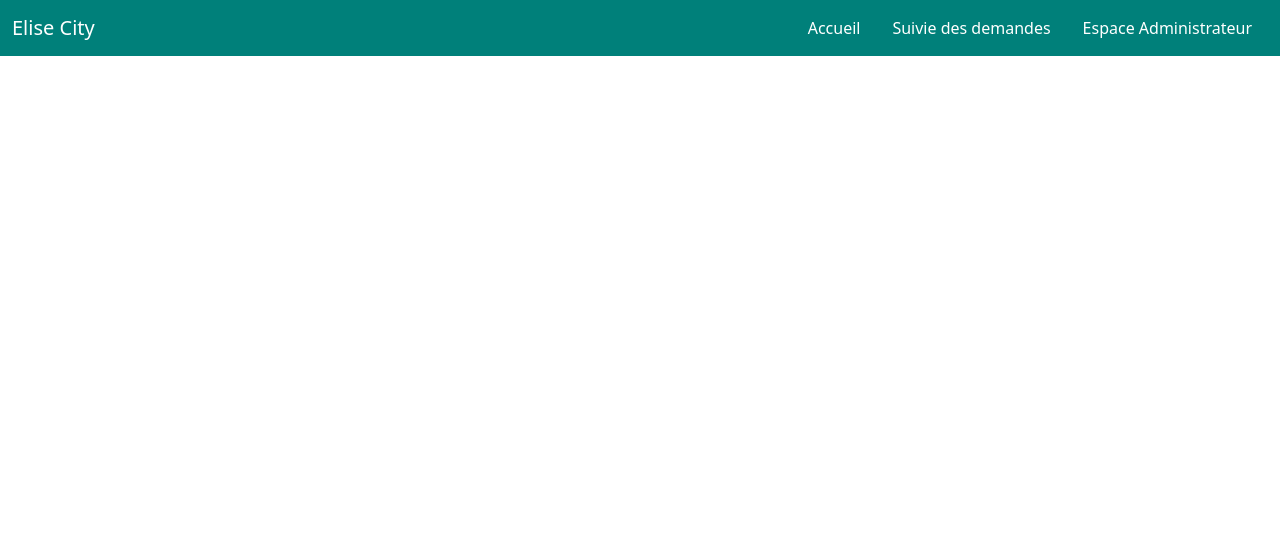
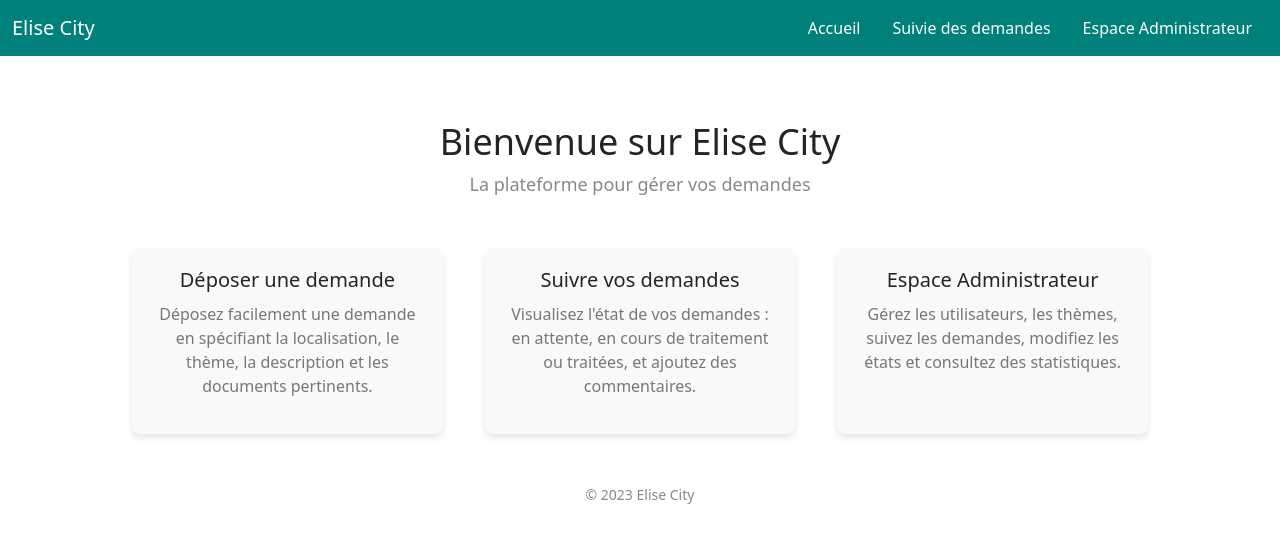
Before and after one commit to ferdawssb/EliseCity-Front, a Vue app: page / in a window 1280 px wide. Shown: the top 542 px of the page. Built offline with nearby package versions, Linux system fonts and the light colour scheme.

Commit message:
gestion de theme

```diff
--- /dev/null
+++ b/src/components/AddRequestType.vue
@@ -0,0 +1,50 @@
+<template>
+  <div class="container mt-4">
+    <h2 class="mb-3">Ajouter un Nouveau Type de Demande</h2>
+    <form @submit.prevent="addType" class="mb-4">
+      <div class="input-group">
+        <input
+          v-model="newType"
+          class="form-control"
+          placeholder="Nouveau Type de Demande"
+        />
+        <div class="input-group-append">
+          <button type="submit" class="btn ">Ajouter</button>
+        </div>
+      </div>
+    </form>
+  </div>
+</template>
+
+<script>
+import axios from "axios";
+
+export default {
+  data() {
+    return {
+      newType: "",
+    };
+  },
+  methods: {
+    addType() {
+      const newTypeData = { Title: this.newType };
+      axios
+        .post("https://localhost:7129/api/RequestType", newTypeData)
+        .then(() => {
+          this.newType = "";
+        })
+        .catch((error) => {
+          console.error("Erreur lors de l'ajout du type de demande:", error);
+        });
+    },
+  },
+};
+</script>
+
+<style scoped>
+button {
+  background-color:#00807a;
+  color: #fff;
+  border: none;
+}
+</style>
--- /dev/null
+++ b/src/components/RequestTypes.vue
@@ -0,0 +1,79 @@
+<template>
+  <div>
+    <h2>Liste des Types de Demande</h2>
+    <ul>
+      <li v-for="type in requestTypes" :key="type.id">
+        {{ type.title }}
+        <button @click="deleteType(type.id)">Supprimer</button>
+      </li>
+    </ul>
+  </div>
+</template>
+
+<script>
+import axios from "axios";
+
+export default {
+  data() {
+    return {
+      requestTypes: [],
+    };
+  },
+  methods: {
+    deleteType(typeId) {
+      axios
+        .delete(`https://localhost:7129/api/RequestType?id=${typeId}`)
+        .then(() => {
+          this.loadRequestTypes();
+        })
+        .catch((error) => {
+          console.error(
+            "Erreur lors de la suppression du type de demande:",
+            error
+          );
+          console.log(error.response); // Affichez la réponse d'erreur
+        });
+    },
+    loadRequestTypes() {
+      axios
+        .get("https://localhost:7129/api/RequestType")
+        .then((response) => {
+          this.requestTypes = response.data;
+        })
+        .catch((error) => {
+          console.error(
+            "Erreur lors du chargement des types de demande:",
+            error
+          );
+        });
+    },
+  },
+  mounted() {
+    this.loadRequestTypes();
+  },
+};
+</script>
+<style scoped>
+.request-types {
+  max-width: 800px;
+  margin: 0 auto;
+}
+
+ul {
+  list-style-type: none;
+  padding: 0;
+}
+
+li {
+  display: flex;
+  justify-content: space-between;
+  align-items: center;
+  padding: 8px 0;
+  border-bottom: 1px solid #ccc;
+}
+
+.btn-danger {
+  background-color: #dc3545;
+  color: white;
+}
+</style>
--- a/src/router/index.js
+++ b/src/router/index.js
@@ -37,6 +37,12 @@ const router = createRouter({
       name: 'Request',
       component: () => import('../views/Request.vue'),
       props: true
+    },
+    {
+      path:'/gestionTheme' ,
+      name: 'ThemeManagement',
+      component: () => import('../views/GestionTheme.vue'),
+      props: true
     }
   ]
 })
--- a/src/views/Espacead.vue
+++ b/src/views/Espacead.vue
@@ -11,7 +11,7 @@
             Gestion des utilisateurs
           </router-link>
 
-          <router-link to="/themes" class="btn btn-primary custom-btn mb-3">
+          <router-link to="/gestionTheme" class="btn btn-primary custom-btn mb-3">
             Gestion des thèmes
           </router-link>
 
--- /dev/null
+++ b/src/views/GestionTheme.vue
@@ -0,0 +1,18 @@
+<template>
+  <div>
+    <RequestTypes />
+    <AddRequestType />
+  </div>
+</template>
+
+<script>
+import RequestTypes from "../components/RequestTypes.vue";
+import AddRequestType from "../components/AddRequestType.vue";
+
+export default {
+  components: {
+    RequestTypes,
+    AddRequestType,
+  },
+};
+</script>
--- a/src/views/HomeView.vue
+++ b/src/views/HomeView.vue
@@ -1,8 +1,98 @@
-<script >
+<template>
+  <div class="home">
+    <header>
+      <h1>Bienvenue sur Elise City</h1>
+      <p>La plateforme pour gérer vos demandes</p>
+    </header>
+    <section class="features">
+      <div class="feature">
+        <i class="fas fa-map-marker-alt"></i>
+        <h2>Déposer une demande</h2>
+        <p>
+          Déposez facilement une demande en spécifiant la localisation, le thème, la description et les documents pertinents.
+        </p>
+      </div>
+      <div class="feature">
+        <i class="fas fa-tasks"></i>
+        <h2>Suivre vos demandes</h2>
+        <p>
+          Visualisez l'état de vos demandes : en attente, en cours de traitement ou traitées, et ajoutez des commentaires.
+        </p>
+      </div>
+      <div class="feature">
+        <i class="fas fa-users-cog"></i>
+        <h2>Espace Administrateur</h2>
+        <p>
+          Gérez les utilisateurs, les thèmes, suivez les demandes, modifiez les états et consultez des statistiques.
+        </p>
+      </div>
+    </section>
+    <footer>
+      <p>© 2023 Elise City</p>
+    </footer>
+  </div>
+</template>
 
+<script>
+export default {
+  name: 'HomePage',
+};
 </script>
 
-<template>
-  <main>
-  </main>
-</template>
+<style scoped>
+.home {
+  text-align: center;
+  padding: 40px;
+}
+
+header {
+  margin-bottom: 40px;
+}
+
+header h1 {
+  font-size: 36px;
+}
+
+header p {
+  font-size: 18px;
+  color: #888;
+}
+
+.features {
+  display: flex;
+  justify-content: space-between;
+  flex-wrap: wrap;
+  margin-bottom: 40px;
+}
+
+.feature {
+  flex: 1;
+  max-width: 30%;
+  padding: 20px;
+  background: #f9f9f9;
+  border-radius: 8px;
+  text-align: center;
+  margin: 10px;
+  box-shadow: 0 4px 6px rgba(0, 0, 0, 0.1);
+}
+
+.feature i {
+  font-size: 36px;
+  margin-bottom: 10px;
+}
+
+.feature h2 {
+  font-size: 20px;
+  margin-bottom: 10px;
+}
+
+.feature p {
+  font-size: 16px;
+  color: #777;
+}
+
+footer {
+  font-size: 14px;
+  color: #888;
+}
+</style>
```
